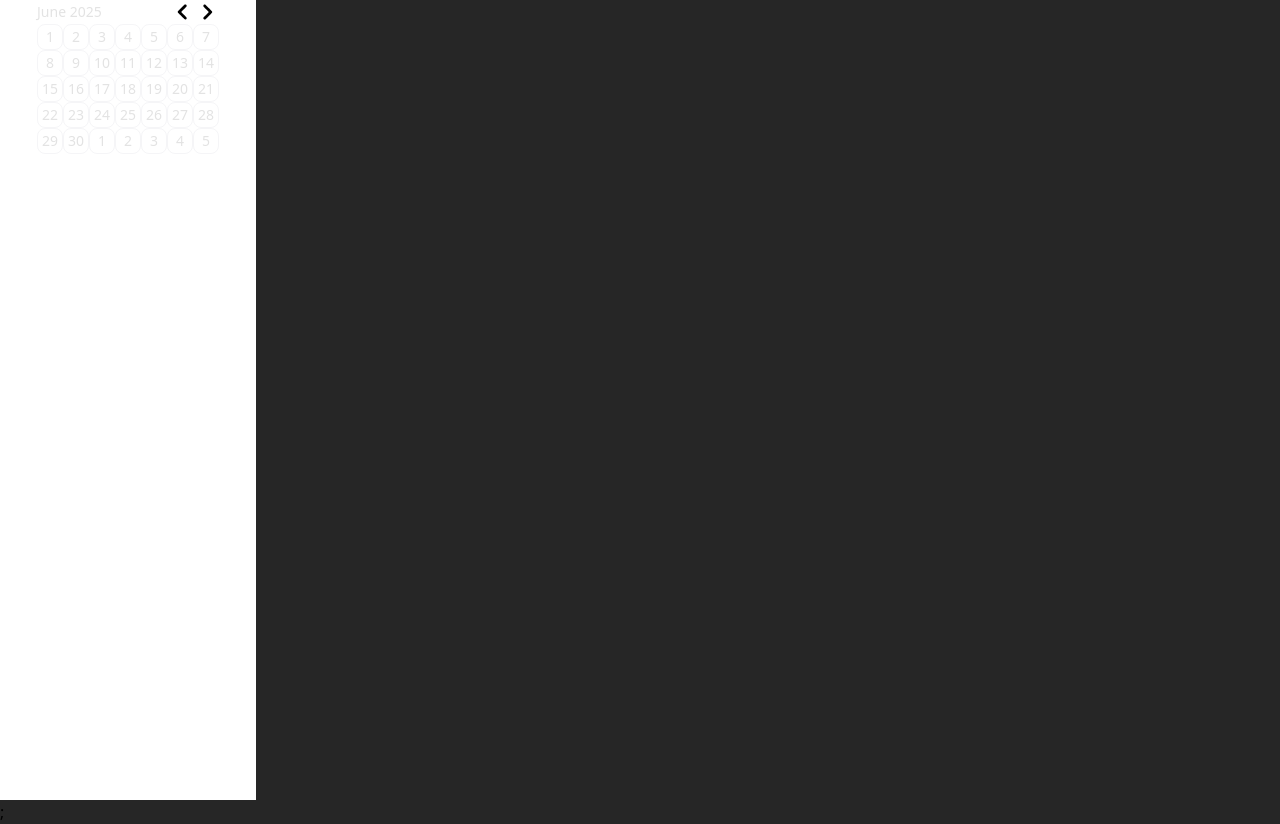
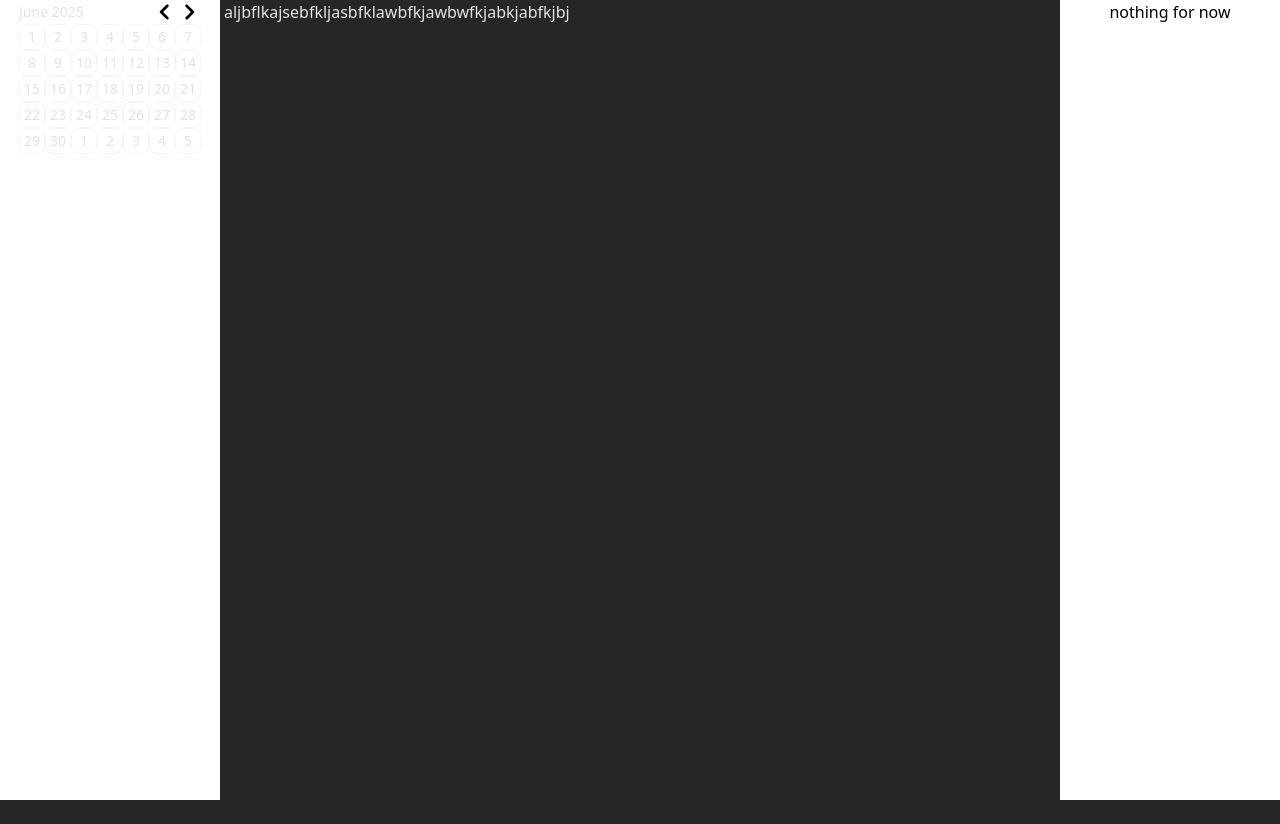
Before and after one commit to WesleyTran0/wescalendar, a Next.js app: page / in a window 1280 px wide. After the commit the page ends 800 px from the top, so only its background shows below. Built offline with nearby package versions, Linux system fonts and the light colour scheme.

Commit message:
Added Calendar Context
- Started on the Main calendar

```diff
--- a/src/app/(app)/page.tsx
+++ b/src/app/(app)/page.tsx
@@ -8,12 +8,19 @@ import {
   getDayStart,
 } from "@wojtekmaj/date-utils";
 
-import NavBar from "@/components/navbar/Navbar";
+import CalendarContext from "@/contexts/CalendarContext";
+import NavBar from "@components/navbar/Navbar";
+import DetailsBar from "@components/detailsbar/Detailsbar";
+import Calendar from "@/components/calendar/Calendar";
 
 export default function Home() {
   return (
-    <div>
-      <NavBar></NavBar>;
+    <div className="flex h-screen">
+      <CalendarContext>
+        <NavBar />
+        <Calendar className="flex-1 overflow-auto px-1" />
+        <DetailsBar />
+      </CalendarContext>
     </div>
   );
   return (
--- /dev/null
+++ b/src/components/calendar/Calendar.tsx
@@ -0,0 +1,20 @@
+import { ReactElement } from "react";
+import CalendarHeader from "./CalendarHeader";
+
+type CalendarProps = {
+  today?: Date;
+  focused?: Date;
+  className?: string;
+};
+
+export default function Calendar({
+  today = new Date(),
+  focused = new Date(),
+  className = "",
+}: CalendarProps): ReactElement {
+  return (
+    <div className={className}>
+      <CalendarHeader />
+    </div>
+  );
+}
--- /dev/null
+++ b/src/components/calendar/CalendarHeader.tsx
@@ -0,0 +1,13 @@
+"use client";
+
+import { ReactElement } from "react";
+
+type CalenderHeader = {};
+
+export default function CalendarHeader({ }: CalenderHeader): ReactElement {
+  return (
+    <div className="w-full h-20 text-standard-text">
+      aljbflkajsebfkljasbfklawbfkjawbwfkjabkjabfkjbj
+    </div>
+  );
+}
--- /dev/null
+++ b/src/components/calendar/DayColumn.tsx
@@ -0,0 +1,3 @@
+"use client";
+
+type DayColumnProps = {};
--- /dev/null
+++ b/src/components/detailsbar/Detailsbar.tsx
@@ -0,0 +1,12 @@
+import { ReactElement } from "react";
+import Sidebar from "@shared/Sidebar";
+
+type DetailsbarProps = {};
+
+export default function Detailsbar({ }: DetailsbarProps): ReactElement {
+  return (
+    <Sidebar className="right-0">
+      <div>nothing for now</div>
+    </Sidebar>
+  );
+}
--- a/src/components/navbar/Navbar.tsx
+++ b/src/components/navbar/Navbar.tsx
@@ -1,13 +1,13 @@
 import { ReactElement } from "react";
 import Sidebar from "@shared/Sidebar";
-import Calendar from "@applet/Calendar";
+import CalendarApplet from "@applet/CalendarApplet";
 
 type NavbarProps = {};
 
 export default function Navbar({ }: NavbarProps): ReactElement {
   return (
     <Sidebar>
-      <Calendar></Calendar>
+      <CalendarApplet />
     </Sidebar>
   );
 }
--- a/src/components/navbar/calendarApplet/Calendar.tsx
+++ b/src/components/navbar/calendarApplet/CalendarApplet.tsx
@@ -3,16 +3,16 @@
 import { ReactElement, useState } from "react";
 import Image from "next/image";
 import Month from "./Month";
-import { MONTHS, MONTHS_SHORT, offsetDate } from "@/shared/dates";
+import { MONTHS, MONTHS_SHORT } from "@/shared/dates";
 import {
   getMonth as getMonthIdx,
   getMonthHuman,
   getYear,
 } from "@wojtekmaj/date-utils";
 
-type CalendarProps = {};
+type CalendarAppletProps = {};
 
-export default function Calendar({ }: CalendarProps): ReactElement {
+export default function CalendarApplet({ }: CalendarAppletProps): ReactElement {
   const [focusedDate, setFocusedDate] = useState(new Date());
   const [viewingDate, setViewingDate] = useState(new Date());
 
--- a/src/components/shared/Sidebar.tsx
+++ b/src/components/shared/Sidebar.tsx
@@ -8,14 +8,13 @@ type SidebarProps = {
 
 export default function Sidebar({
   children,
-  width = "w-64",
+  width = "w-55",
   className = "",
 }: SidebarProps) {
   return (
-    <aside
+    <div
       className={`
       ${width}
-      h-screen
       bg-white dark:bg-foreground
       overflow-y-auto
       flex flex-col items-center
@@ -23,6 +22,6 @@ export default function Sidebar({
     `}
     >
       {children}
-    </aside>
+    </div>
   );
 }
--- /dev/null
+++ b/src/contexts/CalendarContext.tsx
@@ -0,0 +1,44 @@
+"use client";
+import { createContext, ReactNode, useContext, useState } from "react";
+
+type CalendarContextType = {
+  today: Date;
+  focusedDate: Date;
+  view: "day" | "week" | "month";
+  setFocusedDate: (date: Date) => void;
+  setView: (view: "day" | "week" | "month") => void;
+};
+
+const CalendarContextInternal = createContext<CalendarContextType | undefined>(
+  undefined,
+);
+
+export function useCalendar() {
+  const context = useContext(CalendarContextInternal);
+
+  if (!context) {
+    throw new Error("CalendarContext is undefined. Something went wrong.");
+  }
+
+  return context;
+}
+
+export default function CalendarContext({ children }: { children: ReactNode }) {
+  const today = new Date();
+  const [focusedDate, setFocusedDate] = useState(new Date());
+  const [view, setView] = useState<"day" | "week" | "month">("week");
+
+  return (
+    <CalendarContextInternal.Provider
+      value={{
+        today,
+        focusedDate,
+        view,
+        setFocusedDate,
+        setView,
+      }}
+    >
+      {children}
+    </CalendarContextInternal.Provider>
+  );
+}
```
Also changed, not shown: src/components/calendar/WeekView.tsx (added).
